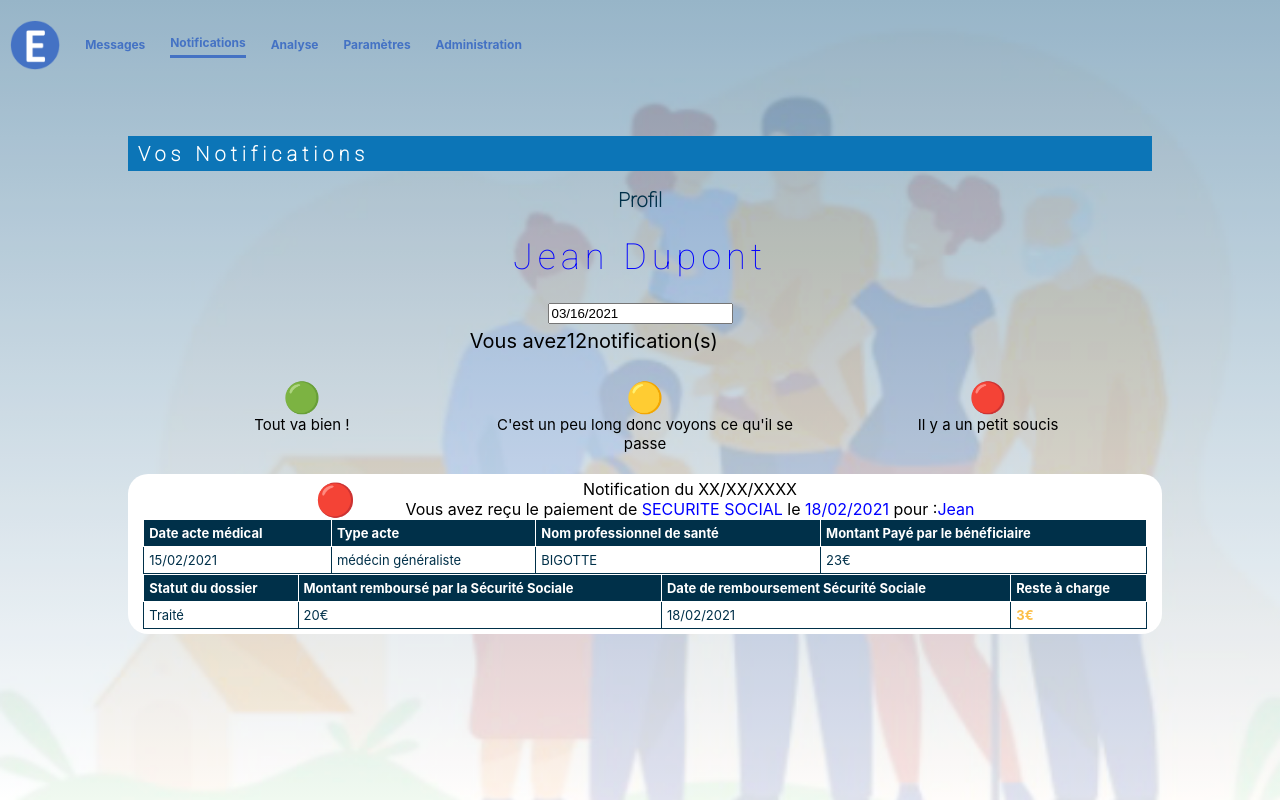
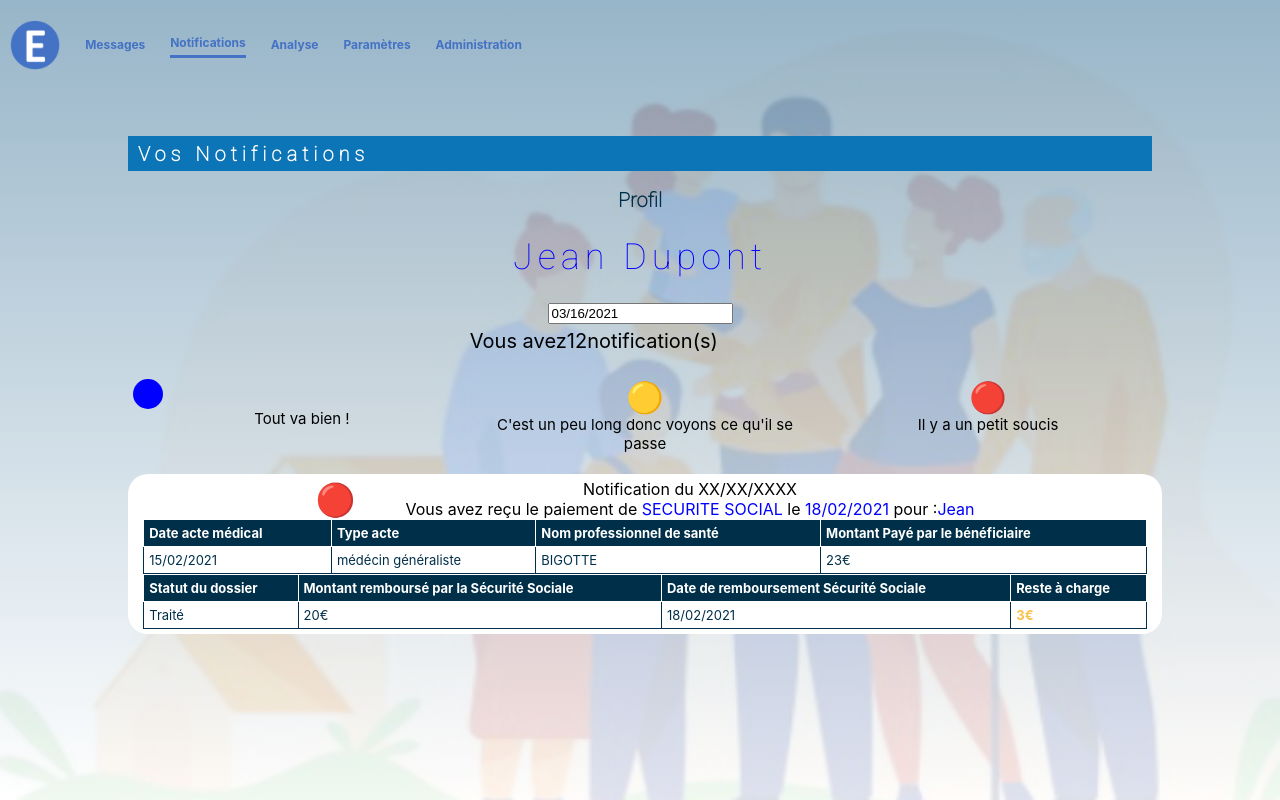
Before and after one commit to WildCodeSchool/remoteFR-R2dwild-P3-secuel-front, a React (Create React App) app: page /notification in a window 1280 px wide. Built offline with nearby package versions, Linux system fonts and the light colour scheme.

Commit message:
change icon by pure css in notifications screen

```diff
--- a/src/screen/Notification.css
+++ b/src/screen/Notification.css
@@ -38,6 +38,13 @@ padding-left:10px;
 
 .star {
   font-size: 30px ;
+}
+
+.starGreen {
+  height : 30px;
+  width: 30px;
+  border-radius: 50%;
+  background-color: blue;
 }
 
 .textLegend {
--- a/src/screen/Notification.js
+++ b/src/screen/Notification.js
@@ -28,7 +28,7 @@ const Notification = () => {
       {/* Légende des vignettes  */}
       <ul className='legendRaw'>
         <ul className='starNText'>
-          <li className='star'>🟢</li>{' '}
+          <li className='starGreen'></li>{' '}
           <li className='textLegend'>Tout va bien !</li>
         </ul>
         <ul className='starNText'>
```
